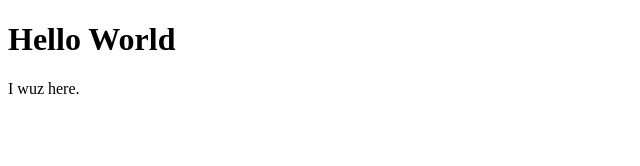
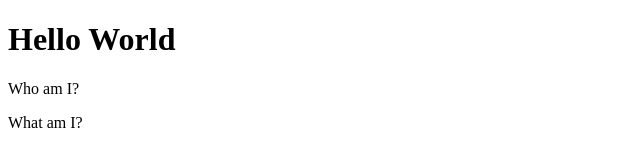
Before and after one commit to yaelnidam/Big_data_class_website, a plain HTML site: page index.html in a window 1280 px wide. Shown: the full height of the page, 0-640 px from the left. Drawn offline with Linux system fonts and the light colour scheme.

Commit message:
edited index.html

```diff
--- a/index.html
+++ b/index.html
@@ -15,7 +15,8 @@
 	<!-- create a header -->
 	<h1>Hello World</h1>
 	<!-- create a paragraph -->
-	<p>I wuz here.</p>
+	<p>Who am I?</p>
+	<p>What am I?</p>
 <!-- end the document body -->
 </body>
 <!-- end the html file  -->
```
